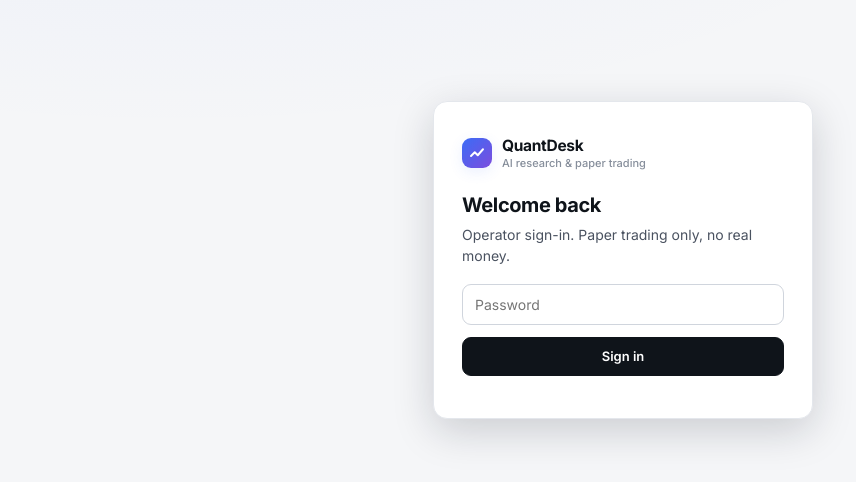
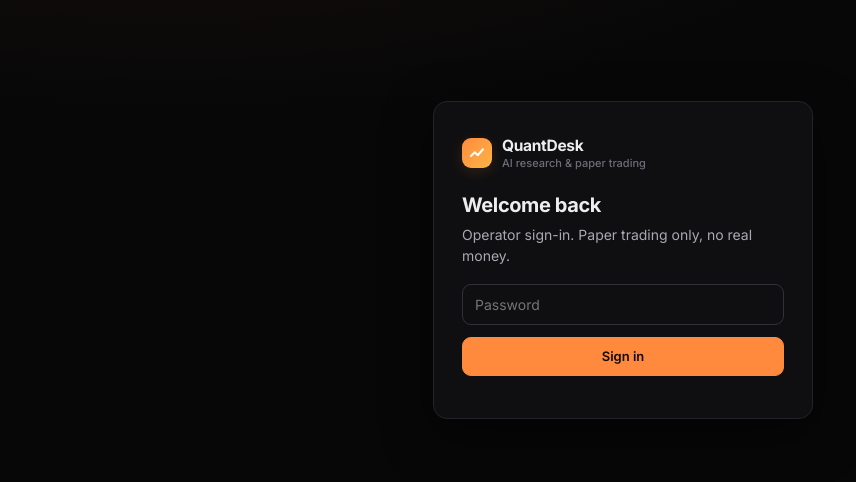
Before and after one commit to zenriea/a-new-beginning, a plain HTML site: page web/index.html in a window 1280 px wide. Shown: the part 140-622 px from the top of the page, without its empty margins (17-873 px from the left). Drawn offline with Linux system fonts and the light colour scheme; files that its build step writes are made by us from their sources; no server answers; files whose address does not match are found by name.

Commit message:
Black and orange house theme, dark by default
Accent, links, logo and the account line are orange; backgrounds are near-black.
QQQ moves to blue so the chart series stay distinct. Dark is the default unless
the operator picked light with the toggle; the light theme gets the same orange
accent.

Co-Authored-By: Claude Opus 5.5 <noreply@anthropic.com>
Claude-Session: https://claude.ai/code/session_01J9QpDYF9guUE45PKRrymPW

```diff
--- a/web/app.css
+++ b/web/app.css
@@ -1,8 +1,8 @@
 /* QuantDesk - design tokens first; every colour below comes from these. */
 :root {
   color-scheme: light;
-  --bg: #f5f6f8;
-  --bg-glow: rgba(59, 108, 246, .06);
+  --bg: #f6f5f3;
+  --bg-glow: rgba(232, 113, 28, .06);
   --surface-1: #ffffff;
   --surface-2: #f1f3f6;
   --surface-3: #e9ecf1;
@@ -11,11 +11,12 @@
   --text-primary: #0f141a;
   --text-secondary: #4a5260;
   --text-muted: #868e9b;
-  --series-1: #3b6cf6;
-  --series-2: #f07a3a;
+  --series-1: #e8711c;
+  --series-2: #3b6cf6;
   --series-3: #14a37f;
-  --accent: #3b6cf6;
-  --accent-soft: rgba(59, 108, 246, .10);
+  --accent: #e8711c;
+  --accent-2: #f5a524;
+  --accent-soft: rgba(232, 113, 28, .10);
   --good: #15803d;
   --good-mark: #16a34a;
   --good-soft: rgba(22, 163, 74, .10);
@@ -37,12 +38,12 @@
 @media (prefers-color-scheme: dark) {
   :root:not([data-theme="light"]) {
     color-scheme: dark;
-    --bg: #0a0c10; --bg-glow: rgba(91, 140, 255, .07);
-    --surface-1: #11141a; --surface-2: #171b22; --surface-3: #1e232c;
-    --border: #212631; --border-strong: #2d3440;
-    --text-primary: #e9edf2; --text-secondary: #a7afbb; --text-muted: #6d7684;
-    --series-1: #5b8cff; --series-2: #f28a4d; --series-3: #2cc297;
-    --accent: #5b8cff; --accent-soft: rgba(91, 140, 255, .14);
+    --bg: #070708; --bg-glow: rgba(255, 138, 61, .07);
+    --surface-1: #0f0f11; --surface-2: #16161a; --surface-3: #1d1d22;
+    --border: #232328; --border-strong: #313138;
+    --text-primary: #ededef; --text-secondary: #a9a9b1; --text-muted: #6e6e78;
+    --series-1: #ff8a3d; --series-2: #5b8cff; --series-3: #2cc297;
+    --accent: #ff8a3d; --accent-2: #ffb547; --accent-soft: rgba(255, 138, 61, .14);
     --good: #4ade80; --good-mark: #22c55e; --good-soft: rgba(34, 197, 94, .13);
     --warning: #fbbf24; --warning-mark: #f59e0b; --warning-soft: rgba(245, 158, 11, .14);
     --critical: #f87171; --critical-mark: #ef4444; --critical-soft: rgba(239, 68, 68, .13);
@@ -53,12 +54,12 @@
 }
 :root[data-theme="dark"] {
   color-scheme: dark;
-  --bg: #0a0c10; --bg-glow: rgba(91, 140, 255, .07);
-  --surface-1: #11141a; --surface-2: #171b22; --surface-3: #1e232c;
-  --border: #212631; --border-strong: #2d3440;
-  --text-primary: #e9edf2; --text-secondary: #a7afbb; --text-muted: #6d7684;
-  --series-1: #5b8cff; --series-2: #f28a4d; --series-3: #2cc297;
-  --accent: #5b8cff; --accent-soft: rgba(91, 140, 255, .14);
+  --bg: #070708; --bg-glow: rgba(255, 138, 61, .07);
+    --surface-1: #0f0f11; --surface-2: #16161a; --surface-3: #1d1d22;
+    --border: #232328; --border-strong: #313138;
+    --text-primary: #ededef; --text-secondary: #a9a9b1; --text-muted: #6e6e78;
+    --series-1: #ff8a3d; --series-2: #5b8cff; --series-3: #2cc297;
+    --accent: #ff8a3d; --accent-2: #ffb547; --accent-soft: rgba(255, 138, 61, .14);
   --good: #4ade80; --good-mark: #22c55e; --good-soft: rgba(34, 197, 94, .13);
   --warning: #fbbf24; --warning-mark: #f59e0b; --warning-soft: rgba(245, 158, 11, .14);
   --critical: #f87171; --critical-mark: #ef4444; --critical-soft: rgba(239, 68, 68, .13);
@@ -92,7 +93,7 @@ code { font-family: var(--mono); font-size: 12px; background: var(--surface-2);
   -webkit-backdrop-filter: blur(14px) saturate(1.4); border-bottom: 1px solid var(--border); flex-wrap: wrap; }
 .brand { display: flex; align-items: center; gap: 10px; font-weight: 700; font-size: 15.5px; letter-spacing: -.02em; }
 .brand .logo { width: 30px; height: 30px; border-radius: 9px; display: grid; place-items: center; color: #fff;
-  background: linear-gradient(135deg, var(--series-1), var(--violet)); box-shadow: 0 4px 14px var(--accent-soft); }
+  background: linear-gradient(135deg, var(--accent), var(--accent-2)); box-shadow: 0 4px 14px var(--accent-soft); }
 .brand .logo svg { width: 18px; height: 18px; }
 .brand small { display: block; font-size: 11px; font-weight: 500; color: var(--text-muted); letter-spacing: 0; margin-top: -2px; }
 .badges { display: flex; gap: 6px; flex-wrap: wrap; align-items: center; flex: 1 1 0; min-width: 0; }
@@ -278,7 +279,7 @@ code { font-family: var(--mono); font-size: 12px; background: var(--surface-2);
 .section h4 { font-size: 11px; text-transform: uppercase; letter-spacing: .07em; color: var(--text-muted); margin: 0 0 10px; }
 .timeline { display: flex; height: 28px; border-radius: 8px; overflow: hidden; font-size: 11px; font-weight: 600; gap: 2px; }
 .timeline div { display: flex; align-items: center; justify-content: center; color: var(--text-primary); background: var(--surface-3); white-space: nowrap; overflow: hidden; }
-.timeline .test { background: var(--accent); color: #fff; }
+.timeline .test { background: var(--accent); color: #140a02; }
 .gate { display: flex; gap: 10px; padding: 8px 0; border-top: 1px solid var(--border); font-size: 13px; align-items: baseline; }
 .gate .mark { font-weight: 800; width: 18px; height: 18px; border-radius: 50%; display: inline-grid; place-items: center; font-size: 11px; flex: none; }
 .gate.pass .mark { color: var(--good); background: var(--good-soft); }
@@ -299,8 +300,8 @@ code { font-family: var(--mono); font-size: 12px; background: var(--surface-2);
 .login .brand { margin-bottom: 18px; }
 .login h1 { font-size: 20px; margin: 0 0 4px; letter-spacing: -.02em; }
 .login input { width: 100%; margin: 18px 0 12px; }
-.login .btn { width: 100%; justify-content: center; padding: 9px; background: var(--text-primary); color: var(--surface-1); border-color: var(--text-primary); }
-.login .btn:hover { opacity: .9; background: var(--text-primary); }
+.login .btn { width: 100%; justify-content: center; padding: 9px; background: var(--accent); color: #140a02; border-color: var(--accent); }
+.login .btn:hover { opacity: .9; background: var(--accent); }
 .toast { position: fixed; bottom: 22px; left: 50%; transform: translateX(-50%); background: var(--text-primary); color: var(--surface-1);
   padding: 10px 16px; border-radius: 11px; z-index: 60; font-size: 13px; font-weight: 550; box-shadow: var(--shadow-lg); }
 
--- a/web/app.js
+++ b/web/app.js
@@ -62,7 +62,7 @@ function applyTheme(t) {
   if (t) document.documentElement.setAttribute("data-theme", t); else document.documentElement.removeAttribute("data-theme");
   Object.values(state.charts).forEach((c) => c && c.theme && c.theme());
 }
-try { applyTheme(localStorage.getItem("qd-theme")); } catch {}
+try { applyTheme(localStorage.getItem("qd-theme") || "dark"); } catch { applyTheme("dark"); }  // black is the house theme
 $("#btn-theme").addEventListener("click", () => {
   const dark = document.documentElement.getAttribute("data-theme") === "dark" ||
     (!document.documentElement.getAttribute("data-theme") && matchMedia("(prefers-color-scheme: dark)").matches);
```
